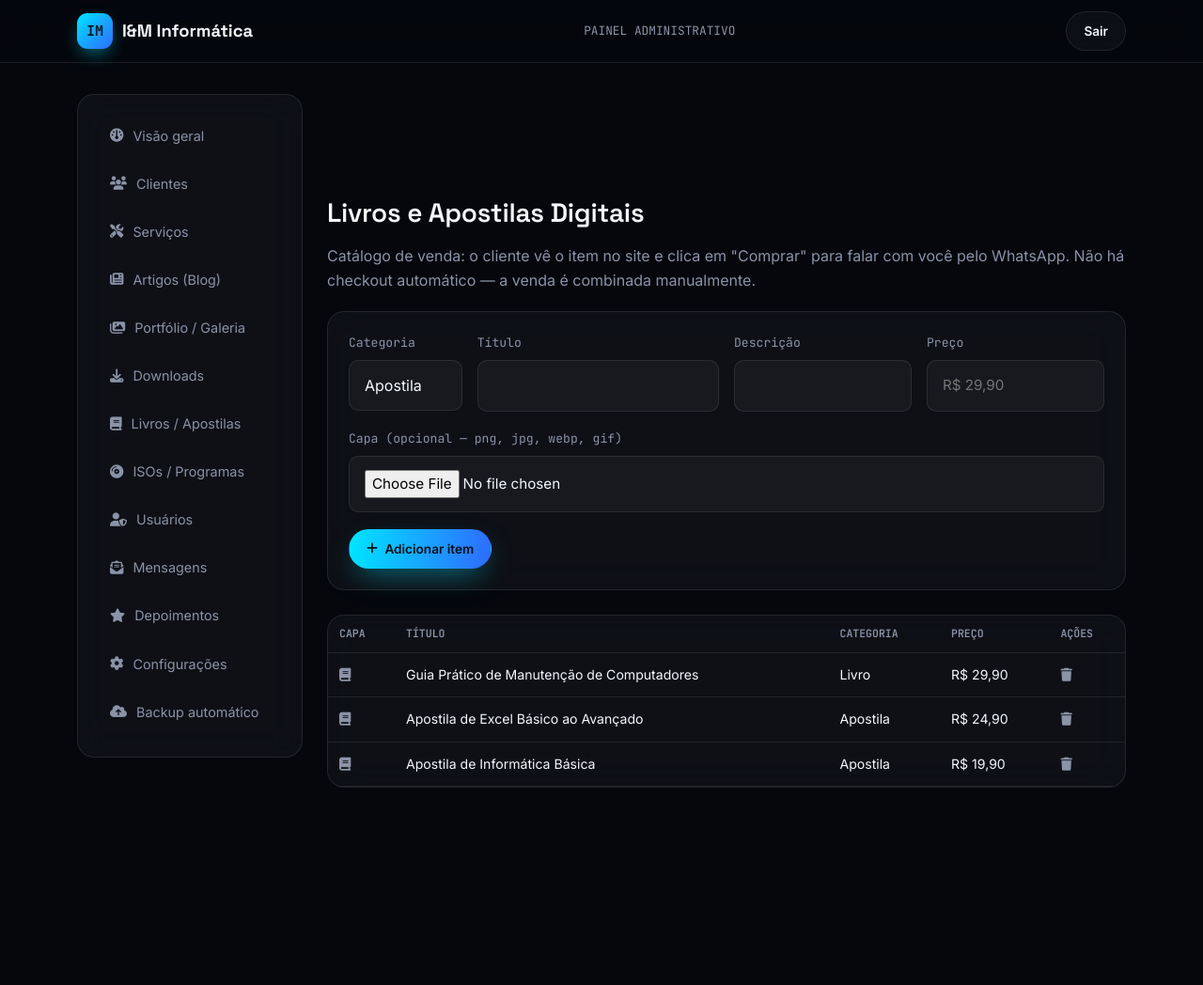
After one commit to isacdev89/im-informatica, a Flask app: page /admin/ebooks in a window 1280 px wide. The commit adds this page. Shown: the whole page at 94% size. Run offline with Flask 3, Linux system fonts and the light colour scheme; a user stored in the database is signed in; data comes from the database, SQL or seed files in the repository; data that the repository does not hold is empty.

Commit message:
Adiciona loja (livros/apostilas via WhatsApp) e catalogo de ISOs/programas

```diff
--- a/flask_app/app.py
+++ b/flask_app/app.py
@@ -26,7 +26,8 @@ from flask_wtf import CSRFProtect
 
 from models import (
     db, AdminUser, ClientUser, Service, PortfolioItem, Testimonial,
-    BlogPost, DownloadItem, ContactMessage, ServiceRecord, Quote, Setting
+    BlogPost, DownloadItem, ContactMessage, ServiceRecord, Quote, Setting,
+    Ebook, SoftwareCatalogItem
 )
 
 BASE_DIR = os.path.abspath(os.path.dirname(__file__))
@@ -51,7 +52,7 @@ ALLOWED_VIDEO_EXT = {"mp4", "webm", "mov"}
 ALLOWED_DOWNLOAD_EXT = {"pdf", "zip", "doc", "docx", "xls", "xlsx"}
 
 os.makedirs(os.path.join(BASE_DIR, "instance"), exist_ok=True)
-for sub in ("portfolio", "blog", "depoimentos", "downloads"):
+for sub in ("portfolio", "blog", "depoimentos", "downloads", "ebooks"):
     os.makedirs(os.path.join(UPLOAD_ROOT, sub), exist_ok=True)
 
 
@@ -133,9 +134,12 @@ def index():
     testimonials = Testimonial.query.order_by(Testimonial.order).all()
     posts = BlogPost.query.order_by(BlogPost.created_at.desc()).limit(6).all()
     downloads = DownloadItem.query.all()
+    ebooks = Ebook.query.order_by(Ebook.created_at.desc()).all()
+    softwares = SoftwareCatalogItem.query.order_by(SoftwareCatalogItem.order).all()
     return render_template(
         "index.html", services=services, portfolio=portfolio,
-        testimonials=testimonials, posts=posts, downloads=downloads
+        testimonials=testimonials, posts=posts, downloads=downloads,
+        ebooks=ebooks, softwares=softwares
     )
 
 
@@ -426,6 +430,66 @@ def admin_downloads_excluir(item_id):
     return redirect(url_for("admin_downloads"))
 
 
+# ---- Livros e Apostilas (venda via WhatsApp) --------------------------------
+@app.route("/admin/ebooks", methods=["GET", "POST"])
+@login_required
+def admin_ebooks():
+    admin_required()
+    if request.method == "POST":
+        _, cover_file = save_media(request.files.get("cover"), "ebooks", allow_video=False)
+        db.session.add(Ebook(
+            category=request.form.get("category", "Apostila").strip() or "Apostila",
+            title=request.form.get("title", "").strip(),
+            description=request.form.get("description", "").strip(),
+            price=request.form.get("price", "").strip() or "A combinar",
+            cover_image=cover_file,
+        ))
+        db.session.commit()
+        return redirect(url_for("admin_ebooks"))
+    items = Ebook.query.order_by(Ebook.created_at.desc()).all()
+    return render_template("admin/ebooks.html", items=items)
+
+
+@app.route("/admin/ebooks/<int:item_id>/excluir", methods=["POST"])
+@login_required
+def admin_ebooks_excluir(item_id):
+    admin_required()
+    obj = Ebook.query.get_or_404(item_id)
+    delete_media("ebooks", obj.cover_image)
+    db.session.delete(obj)
+    db.session.commit()
+    return redirect(url_for("admin_ebooks"))
+
+
+# ---- Catálogo de ISOs e Programas (links oficiais, sem hospedar arquivos) --
+@app.route("/admin/softwares", methods=["GET", "POST"])
+@login_required
+def admin_softwares():
+    admin_required()
+    if request.method == "POST":
+        db.session.add(SoftwareCatalogItem(
+            category=request.form.get("category", "Programa").strip() or "Programa",
+            icon=request.form.get("icon", "fa-download").strip() or "fa-download",
+            name=request.form.get("name", "").strip(),
+            description=request.form.get("description", "").strip(),
+            official_url=request.form.get("official_url", "").strip(),
+        ))
+        db.session.commit()
+        return redirect(url_for("admin_softwares"))
+    items = SoftwareCatalogItem.query.order_by(SoftwareCatalogItem.order).all()
+    return render_template("admin/softwares.html", items=items)
+
+
+@app.route("/admin/softwares/<int:item_id>/excluir", methods=["POST"])
+@login_required
+def admin_softwares_excluir(item_id):
+    admin_required()
+    obj = SoftwareCatalogItem.query.get_or_404(item_id)
+    db.session.delete(obj)
+    db.session.commit()
+    return redirect(url_for("admin_softwares"))
+
+
 # ---- Usuários administradores -------------------------------------------------
 @app.route("/admin/usuarios", methods=["GET", "POST"])
 @login_required
@@ -660,6 +724,42 @@ def seed_data():
         for icon, name, size in downloads:
             db.session.add(DownloadItem(icon=icon, name=name, size=size))
 
+    if Ebook.query.count() == 0:
+        ebooks = [
+            ("Apostila", "Apostila de Informática Básica",
+             "Do zero ao uso confiante do computador no dia a dia.", "R$ 19,90"),
+            ("Apostila", "Apostila de Excel Básico ao Avançado",
+             "Fórmulas, planilhas e organização de dados na prática.", "R$ 24,90"),
+            ("Livro", "Guia Prático de Manutenção de Computadores",
+             "Diagnóstico e solução dos problemas mais comuns de hardware e software.", "R$ 29,90"),
+        ]
+        for cat, title, desc, price in ebooks:
+            db.session.add(Ebook(category=cat, title=title, description=desc, price=price))
+
+    if SoftwareCatalogItem.query.count() == 0:
+        softwares = [
+            ("Sistema Operacional", "fa-window-restore", "Windows 11",
+             "Página oficial de download (Media Creation Tool / ISO)",
+             "https://www.microsoft.com/pt-br/software-download/windows11"),
+            ("Sistema Operacional", "fa-window-restore", "Windows 10",
+             "Página oficial de download (Media Creation Tool / ISO)",
+             "https://www.microsoft.com/pt-br/software-download/windows10"),
+            ("Programa", "fa-file-zipper", "7-Zip",
+             "Compactador de arquivos gratuito e de código aberto",
+             "https://www.7-zip.org/"),
+            ("Programa", "fa-shield-halved", "Microsoft Defender",
+             "Antivírus oficial e gratuito da Microsoft",
+             "https://www.microsoft.com/pt-br/windows/comprehensive-security"),
+            ("Programa", "fa-globe", "Google Chrome",
+             "Navegador oficial do Google",
+             "https://www.google.com/intl/pt-BR/chrome/"),
+            ("Driver", "fa-print", "Drivers HP (busca por modelo)",
+             "Página oficial de suporte e drivers da HP",
+             "https://support.hp.com/br-pt/drivers"),
+        ]
+        for i, (cat, icon, name, desc, url) in enumerate(softwares):
+            db.session.add(SoftwareCatalogItem(category=cat, icon=icon, name=name, description=desc, official_url=url, order=i))
+
     db.session.commit()
 
 
--- a/flask_app/static/css/style.css
+++ b/flask_app/static/css/style.css
@@ -383,6 +383,15 @@ h2{font-size:clamp(1.9rem, 3.2vw, 2.6rem);}
 .dl-btn{margin-left:auto; width:38px; height:38px; border-radius:50%; border:1px solid var(--border); display:flex; align-items:center; justify-content:center; color:var(--text-muted); flex:none;}
 .dl-btn:hover{color:var(--neon); border-color:var(--neon);}
 
+.ebook-grid{display:grid; grid-template-columns:repeat(auto-fill,minmax(220px,1fr)); gap:24px;}
+.ebook-card{border-radius:var(--radius-md); overflow:hidden; border:1px solid var(--border); transition:transform .4s var(--ease); display:flex; flex-direction:column;}
+.ebook-card:hover{transform:translateY(-6px);}
+.ebook-cover{aspect-ratio:3/4; background:linear-gradient(135deg,#0A1128,#2F6BFF); display:flex; align-items:center; justify-content:center; color:#fff; font-size:2.4rem; position:relative; overflow:hidden;}
+.ebook-cover img{position:absolute; inset:0; width:100%; height:100%; object-fit:cover;}
+.ebook-body{padding:18px; display:flex; flex-direction:column; gap:6px; flex:1;}
+.ebook-body .eyebrow{font-size:.68rem;}
+.ebook-price{font-weight:700; color:var(--neon); margin-top:auto;}
+
 /* ===================== CONTATO ===================== */
 .contact-grid{display:grid; grid-template-columns:1fr 1fr; gap:40px;}
 @media (max-width:900px){.contact-grid{grid-template-columns:1fr;}}
--- a/flask_app/templates/admin/base.html
+++ b/flask_app/templates/admin/base.html
@@ -52,6 +52,8 @@
       <a href="{{ url_for('admin_artigos') }}" class="{{ 'active' if active=='artigos' }}"><i class="fa-solid fa-newspaper"></i> Artigos (Blog)</a>
       <a href="{{ url_for('admin_portfolio') }}" class="{{ 'active' if active=='portfolio' }}"><i class="fa-solid fa-images"></i> Portfólio / Galeria</a>
       <a href="{{ url_for('admin_downloads') }}" class="{{ 'active' if active=='downloads' }}"><i class="fa-solid fa-download"></i> Downloads</a>
+      <a href="{{ url_for('admin_ebooks') }}" class="{{ 'active' if active=='ebooks' }}"><i class="fa-solid fa-book"></i> Livros / Apostilas</a>
+      <a href="{{ url_for('admin_softwares') }}" class="{{ 'active' if active=='softwares' }}"><i class="fa-solid fa-compact-disc"></i> ISOs / Programas</a>
       <a href="{{ url_for('admin_usuarios') }}" class="{{ 'active' if active=='usuarios' }}"><i class="fa-solid fa-user-shield"></i> Usuários</a>
       <a href="{{ url_for('admin_mensagens') }}" class="{{ 'active' if active=='mensagens' }}"><i class="fa-solid fa-envelope-open-text"></i> Mensagens</a>
       <a href="{{ url_for('admin_depoimentos') }}" class="{{ 'active' if active=='depoimentos' }}"><i class="fa-solid fa-star"></i> Depoimentos</a>
--- /dev/null
+++ b/flask_app/templates/admin/ebooks.html
@@ -0,0 +1,54 @@
+{% extends "admin/base.html" %}
+{% block title %}Livros e Apostilas{% endblock %}
+{% block admin_content %}
+<div class="panel-head"><h3>Livros e Apostilas Digitais</h3></div>
+<p style="color:var(--text-muted); margin-top:-10px; margin-bottom:20px;">
+  Catálogo de venda: o cliente vê o item no site e clica em "Comprar" para falar
+  com você pelo WhatsApp. Não há checkout automático — a venda é combinada manualmente.
+</p>
+<form method="POST" enctype="multipart/form-data" class="glass" style="padding:22px; border-radius:var(--radius-md); margin-bottom:26px;">
+  <input type="hidden" name="csrf_token" value="{{ csrf_token() }}">
+  <div class="row g-3">
+    <div class="col-md-2">
+      <div class="form-field"><label>Categoria</label>
+        <select name="category" class="form-select" style="padding:14px 16px; border-radius:var(--radius-sm); background:var(--surface); border:1px solid var(--border); color:var(--text); width:100%;">
+          <option value="Livro">Livro</option>
+          <option value="Apostila" selected>Apostila</option>
+        </select>
+      </div>
+    </div>
+    <div class="col-md-4"><div class="form-field"><label>Título</label><input type="text" name="title" required></div></div>
+    <div class="col-md-3"><div class="form-field"><label>Descrição</label><input type="text" name="description"></div></div>
+    <div class="col-md-3"><div class="form-field"><label>Preço</label><input type="text" name="price" placeholder="R$ 29,90"></div></div>
+  </div>
+  <div class="form-field">
+    <label>Capa (opcional — png, jpg, webp, gif)</label>
+    <input type="file" name="cover" accept="image/png,image/jpeg,image/webp,image/gif">
+  </div>
+  <button class="btn btn-primary btn-sm" type="submit"><i class="fa-solid fa-plus"></i> Adicionar item</button>
+</form>
+<div class="table-wrap glass"><table>
+  <thead><tr><th>Capa</th><th>Título</th><th>Categoria</th><th>Preço</th><th>Ações</th></tr></thead>
+  <tbody>
+    {% for e in items %}
+    <tr>
+      <td>
+        {% if e.cover_image %}<img src="{{ url_for('static', filename='uploads/ebooks/' + e.cover_image) }}" style="width:44px; height:60px; object-fit:cover; border-radius:6px;">
+        {% else %}<span style="color:var(--text-muted);"><i class="fa-solid fa-book"></i></span>{% endif %}
+      </td>
+      <td>{{ e.title }}</td>
+      <td>{{ e.category }}</td>
+      <td>{{ e.price }}</td>
+      <td class="row-actions">
+        <form method="POST" action="{{ url_for('admin_ebooks_excluir', item_id=e.id) }}" style="display:inline;" onsubmit="return confirm('Excluir este item?');">
+          <input type="hidden" name="csrf_token" value="{{ csrf_token() }}">
+          <button type="submit"><i class="fa-solid fa-trash"></i></button>
+        </form>
+      </td>
+    </tr>
+    {% else %}
+    <tr><td colspan="5" style="color:var(--text-muted);">Nenhum livro/apostila cadastrado.</td></tr>
+    {% endfor %}
+  </tbody>
+</table></div>
+{% endblock %}
--- a/flask_app/templates/base.html
+++ b/flask_app/templates/base.html
@@ -25,6 +25,7 @@
       <a href="{{ url_for('index') }}#depoimentos">Depoimentos</a>
       <a href="{{ url_for('index') }}#blog">Blog</a>
       <a href="{{ url_for('index') }}#downloads">Downloads</a>
+      <a href="{{ url_for('index') }}#loja">Loja</a>
       <a href="{{ url_for('index') }}#contato">Contato</a>
       <a href="{{ url_for('cliente_home') }}">Área do Cliente</a>
     </nav>
@@ -76,6 +77,7 @@
         <ul>
           <li><a href="{{ url_for('cliente_home') }}">Login / Cadastro</a></li>
           <li><a href="{{ url_for('index') }}#downloads">Downloads</a></li>
+          <li><a href="{{ url_for('index') }}#loja">Loja</a></li>
           <li><a href="{{ url_for('admin_login') }}">Painel administrativo</a></li>
         </ul>
       </div>
```
Also changed, not shown: flask_app/models.py (+26 -0 lines), flask_app/templates/admin/softwares.html (added, +49 -0 lines), flask_app/templates/index.html (+45 -0 lines).
